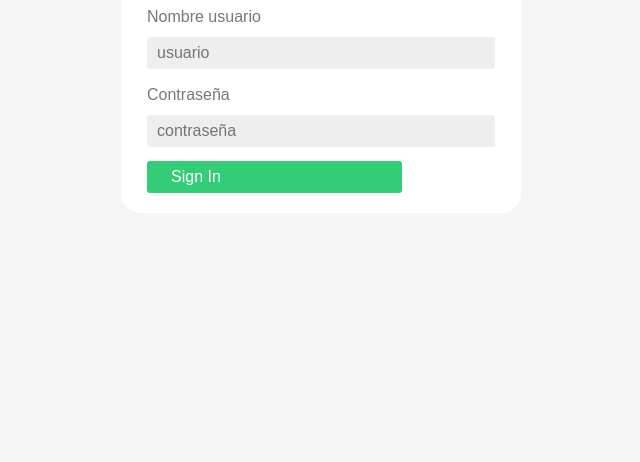
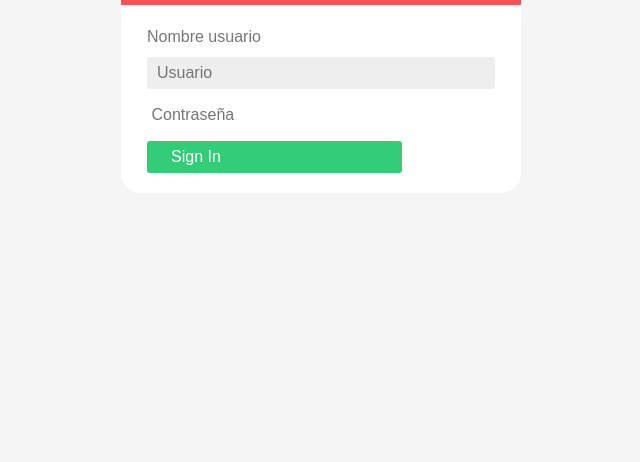
Before and after one commit to anaclaraolivera/jap_ecommerce, a plain HTML site: page index.html in a window 1280 px wide. Shown: the part 338-800 px from the top of the page, without its empty margins (319-959 px from the left). Drawn offline with Linux system fonts and the light colour scheme.

Commit message:
Cambios en el login
Todo ok now

```diff
--- a/index.html
+++ b/index.html
@@ -52,11 +52,11 @@
     <form action="#" class="login__form" method="POST">
       <div>
         <label for="usuario">Nombre usuario</label>
-        <input type="usuario" id="usuario" name="usuario" placeholder="usuario">
+        <input type="usuario" id="usuario" name="Usuario" placeholder="Usuario">
       </div>
       <div>
-        <label for="contraseña">Contraseña</label>
-        <input type="contraseña" id="contraseña" name="contraseña" placeholder="contraseña">
+        <label for="password"></label>
+        <input type="password" id="contraseña" name="Contraseña" placeholder="Contraseña">
       </div>
       <!--div al que se hace referencia en el js-->
       <div>
--- a/js/index.js
+++ b/js/index.js
@@ -29,7 +29,7 @@ function guardarUsuario(){
         window.location.href="afterIndex.html";
     }
     else{
-        alert("debe completar los campos");
+        alert("Debe completar los campos");
     }
 
 }
```
